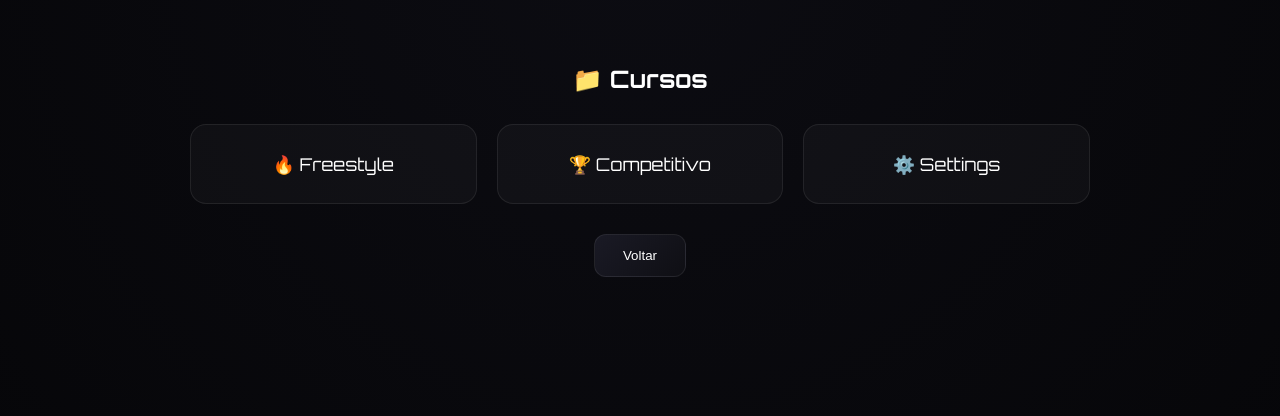
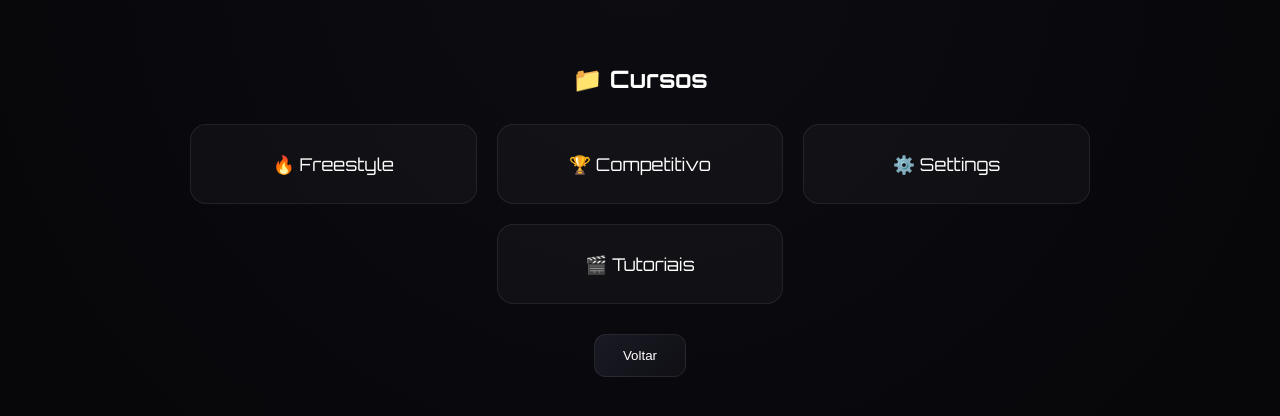
Before and after one commit to Academy-rl/rl, a plain HTML site: page index.html in a window 1280 px wide. Both pictures are taken after a click on the button "Cursos". Shown: the part 56-472 px from the top of the page. Drawn offline with Linux system fonts and the light colour scheme.

Commit message:
Update index.html

```diff
--- a/index.html
+++ b/index.html
@@ -121,6 +121,12 @@ body{
   background:rgba(79,156,255,0.08);
 }
 
+@media (min-width:700px){
+  .grid .card:last-child:nth-child(3n+1){
+    grid-column:2;
+  }
+}
+
 .video{
   width:92%;
   max-width:900px;
@@ -157,6 +163,7 @@ iframe{width:100%;height:100%;border:none;}
     <div class="card" onclick="go('freestyle')">🔥 Freestyle</div>
     <div class="card" onclick="go('competitive')">🏆 Competitivo</div>
     <div class="card" onclick="go('settings')">⚙️ Settings</div>
+    <div class="card" onclick="go('tutoriais')">🎬 Tutoriais</div>
   </div>
 
   <button class="btn" onclick="go('home')" style="margin-top:30px">Voltar</button>
@@ -212,6 +219,16 @@ iframe{width:100%;height:100%;border:none;}
   <button class="btn" onclick="go('courses')">Voltar</button>
 </section>
 
+<!-- TUTORIAIS -->
+<section class="page" id="tutoriais">
+  <h1>Tutoriais</h1>
+
+  <!-- Coloque aqui os vídeos de Tutoriais, seguindo o mesmo modelo dos outros: -->
+  <!-- <div class="video"><iframe loading="lazy" src="https://www.youtube.com/embed/SEU_ID_AQUI"></iframe></div> -->
+
+  <button class="btn" onclick="go('courses')">Voltar</button>
+</section>
+
 <script>
 function go(page){
   document.querySelectorAll('.page').forEach(p=>p.classList.remove('active'));
```
